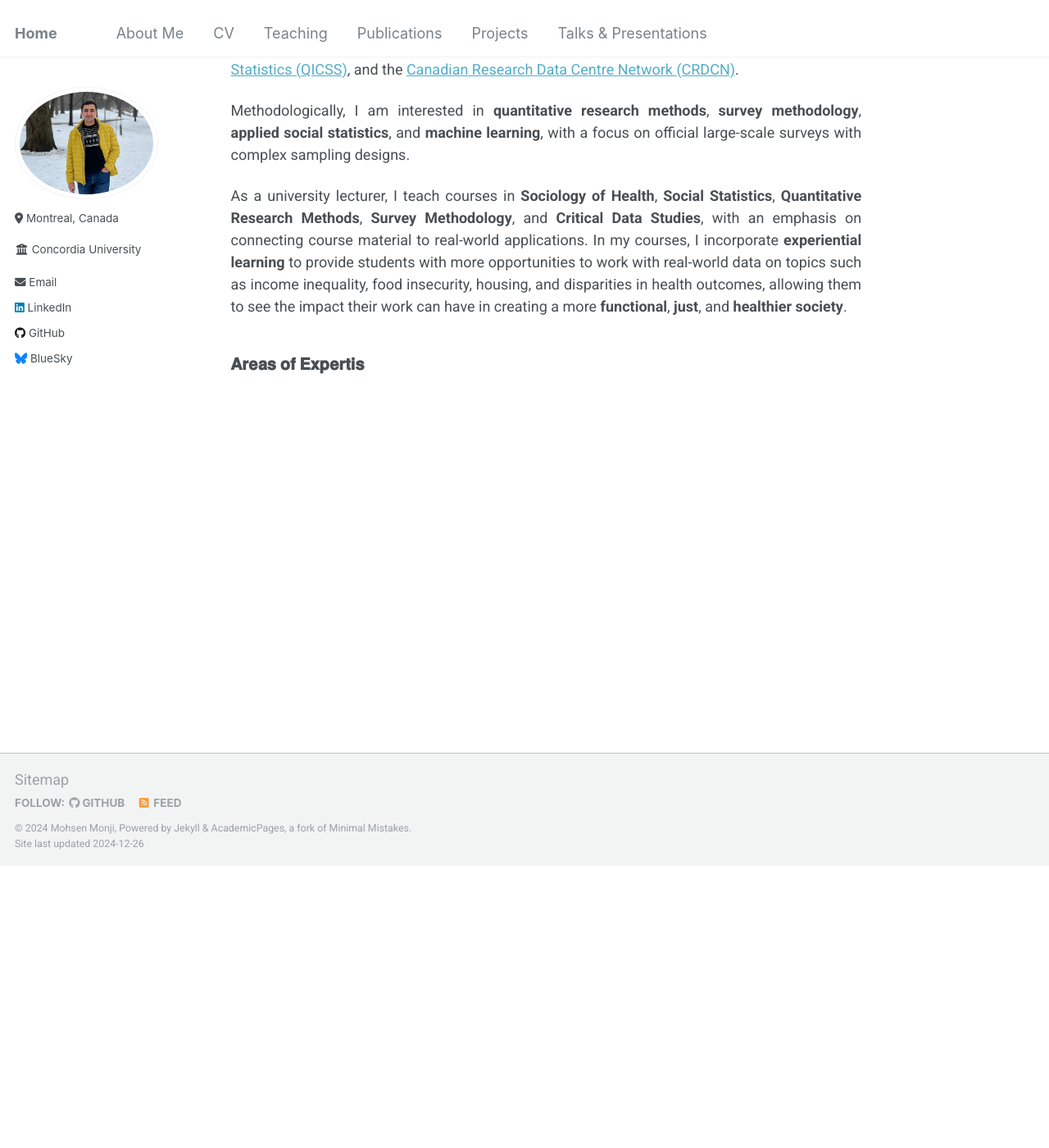
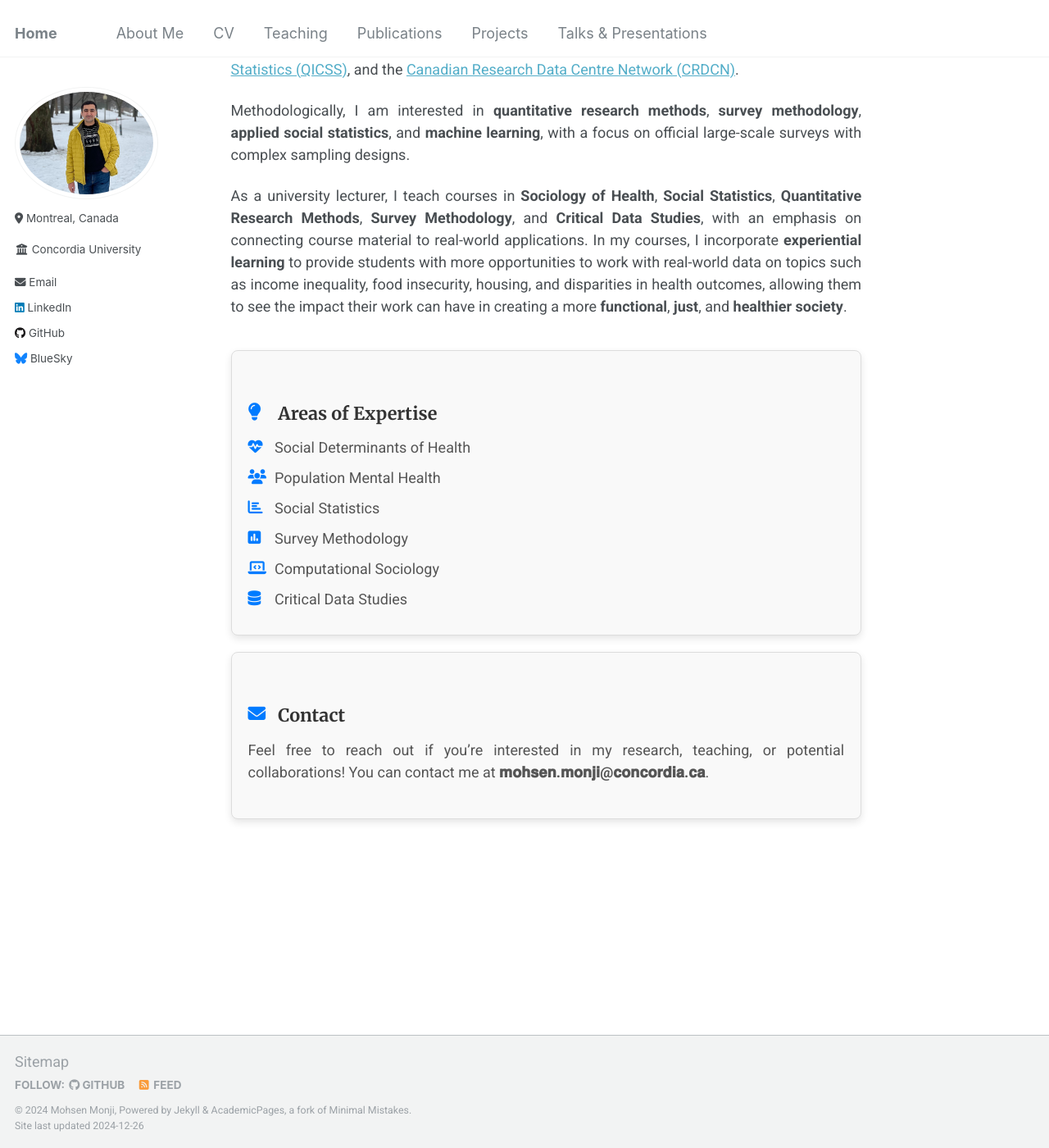
Before and after one commit to Mohsnmonji/mohsnmonji.github.io, a Jekyll site: the page built from about-me.md, in a window 1280 px wide and 1400 px high, scrolled down 344 px. Shown: the whole window at 82% size. Built offline with Jekyll 4.4.1, drawn with Linux system fonts in a browser that asks for light colours.

Commit message:
Update about-me.md

```diff
--- a/about-me.md
+++ b/about-me.md
@@ -16,22 +16,37 @@ author_profile: true
     color: #007bff;
   }
 
-  .expertise, .contact {
-    margin-top: 30px;
-    font-size: 1.1rem;
-    font-weight: bold;
-    line-height: 1.8;
+  .card {
+    border: 1px solid #ddd;
+    border-radius: 8px;
+    padding: 20px;
+    margin-bottom: 20px;
+    background-color: #f9f9f9;
+    box-shadow: 0px 4px 10px rgba(0, 0, 0, 0.1);
   }
 
-  .expertise ul, .contact p {
-    margin: 10px 0;
-    font-size: 1rem;
+  .card h3 {
+    font-size: 1.2rem;
+    font-weight: bold;
     color: #333;
+    margin-bottom: 15px;
   }
 
-  .expertise ul li {
+  .card ul {
     list-style: none;
-    margin-bottom: 5px;
+    padding: 0;
+    margin: 0;
+  }
+
+  .card ul li {
+    margin-bottom: 10px;
+    font-size: 1rem;
+    color: #555;
+  }
+
+  .card p {
+    font-size: 1rem;
+    color: #555;
   }
 
   .email {
@@ -71,5 +86,21 @@ author_profile: true
   </p>
 </div>
 
-<div class="expertise">
-  𝐀𝐫𝐞𝐚𝐬 𝐨𝐟 𝐄𝐱𝐩𝐞𝐫𝐭𝐢𝐬
+<div class="card">
+  <h3><i class="fas fa-lightbulb icon"></i> Areas of Expertise</h3>
+  <ul>
+    <li><i class="fas fa-heartbeat icon"></i> Social Determinants of Health</li>
+    <li><i class="fas fa-users icon"></i> Population Mental Health</li>
+    <li><i class="fas fa-chart-bar icon"></i> Social Statistics</li>
+    <li><i class="fas fa-poll icon"></i> Survey Methodology</li>
+    <li><i class="fas fa-laptop-code icon"></i> Computational Sociology</li>
+    <li><i class="fas fa-database icon"></i> Critical Data Studies</li>
+  </ul>
+</div>
+
+<div class="card">
+  <h3><i class="fas fa-envelope icon"></i> Contact</h3>
+  <p>
+    Feel free to reach out if you’re interested in my research, teaching, or potential collaborations! You can contact me at <span class="email">𝐦𝐨𝐡𝐬𝐞𝐧.𝐦𝐨𝐧𝐣𝐢@𝐜𝐨𝐧𝐜𝐨𝐫𝐝𝐢𝐚.𝐜𝐚</span>.
+  </p>
+</div>
```
